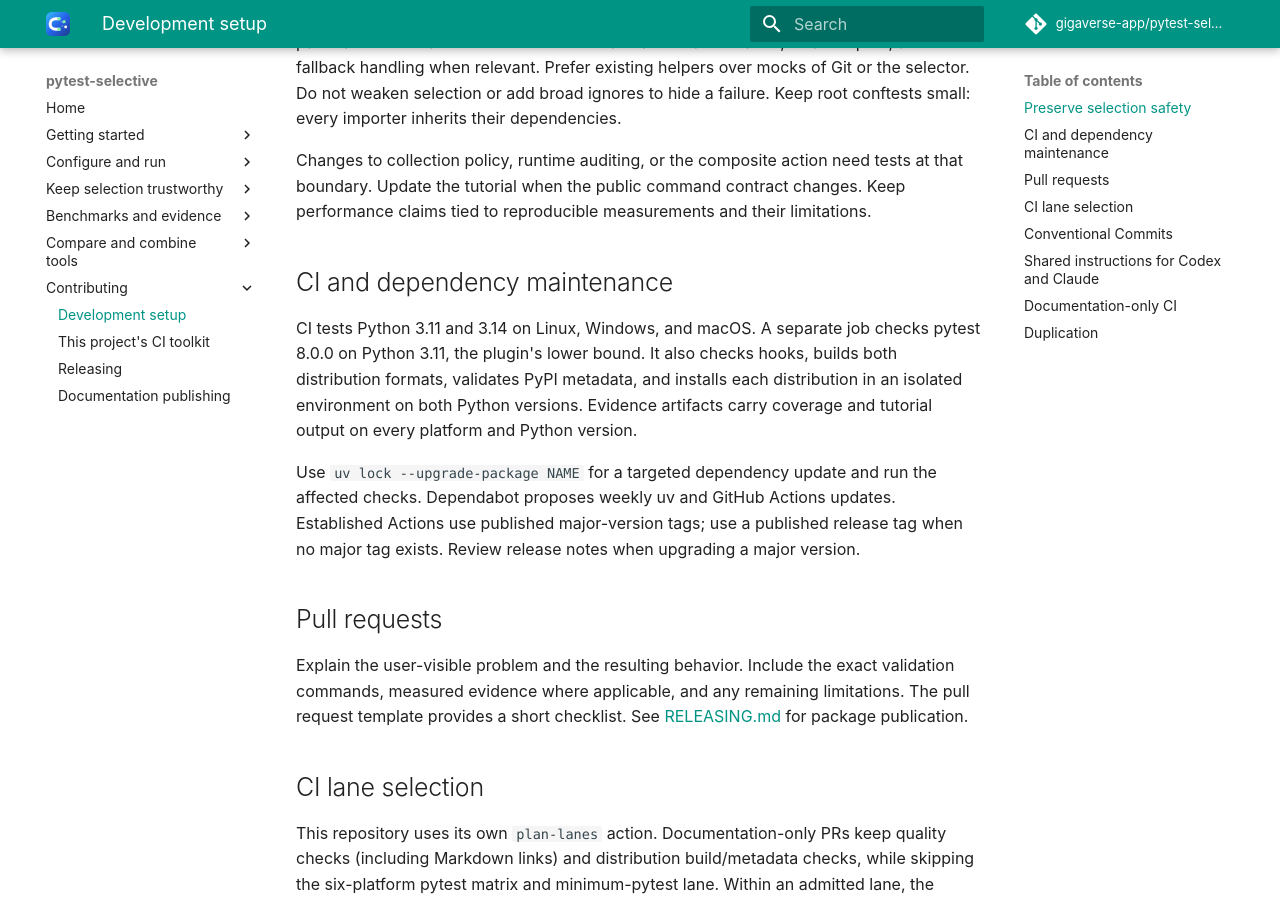
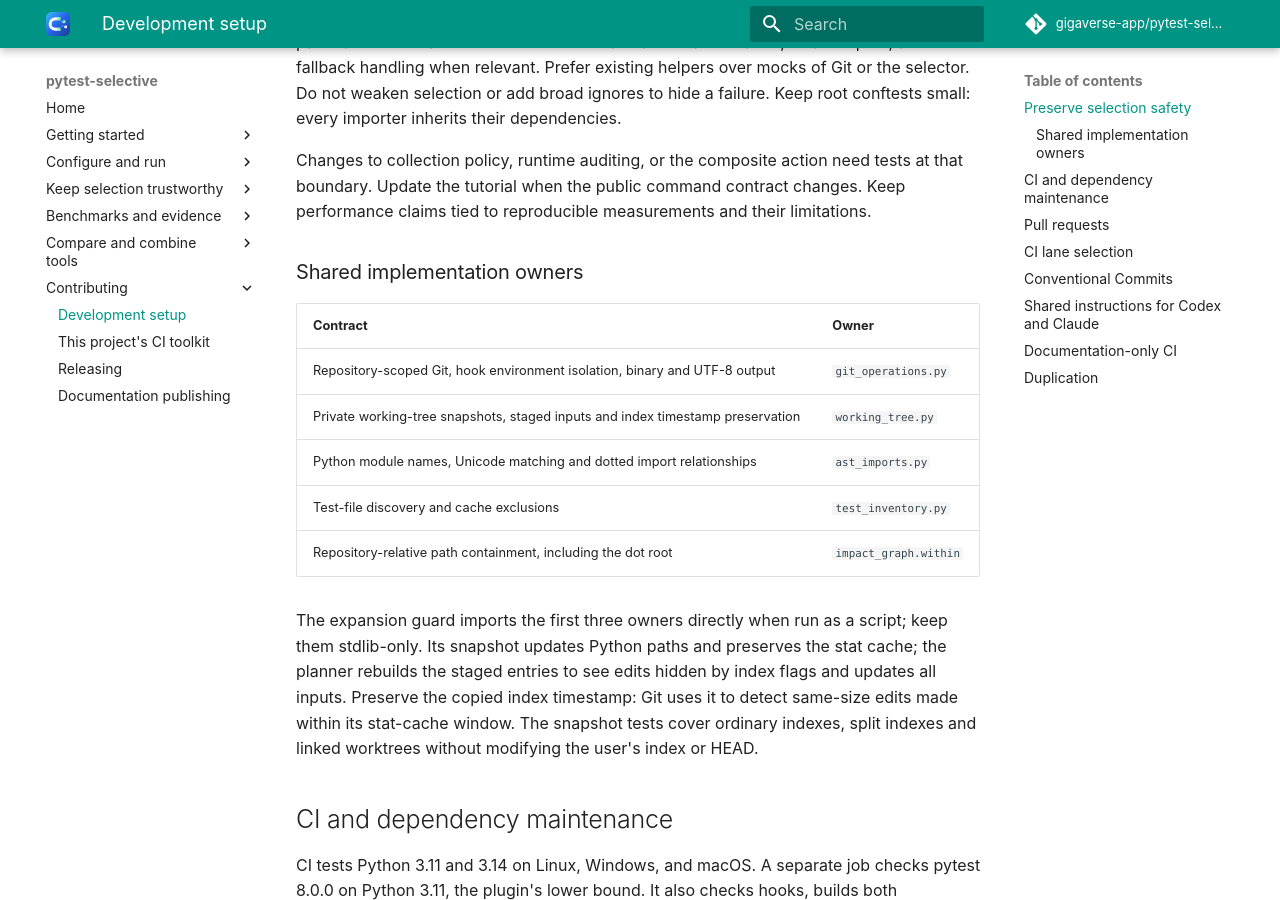
Before and after one commit to gigaverse-app/pytest-selective, an MkDocs documentation site: the page built from CONTRIBUTING.md, in a window 1280 px wide and 900 px high, scrolled down 651 px. Built offline with MkDocs 1.6.1 and Material for MkDocs 9.7.7, drawn with Linux system fonts in a browser that asks for light colours; comment, search, counter and statistics services are not loaded.

Commit message:
fix: preserve caller-specific index policies in shared snapshots

```diff
--- a/CONTRIBUTING.md
+++ b/CONTRIBUTING.md
@@ -31,6 +31,23 @@ failure. Keep root conftests small: every importer inherits their dependencies.
 Changes to collection policy, runtime auditing, or the composite action need tests
 at that boundary. Update the tutorial when the public command contract changes.
 Keep performance claims tied to reproducible measurements and their limitations.
+
+### Shared implementation owners
+
+| Contract | Owner |
+| --- | --- |
+| Repository-scoped Git, hook environment isolation, binary and UTF-8 output | `git_operations.py` |
+| Private working-tree snapshots, staged inputs and index timestamp preservation | `working_tree.py` |
+| Python module names, Unicode matching and dotted import relationships | `ast_imports.py` |
+| Test-file discovery and cache exclusions | `test_inventory.py` |
+| Repository-relative path containment, including the dot root | `impact_graph.within` |
+
+The expansion guard imports the first three owners directly when run as a script;
+keep them stdlib-only. Its snapshot updates Python paths and preserves the stat
+cache; the planner rebuilds the staged entries to see edits hidden by index flags
+and updates all inputs. Preserve the copied index timestamp: Git uses it to detect
+same-size edits made within its stat-cache window. The snapshot tests cover ordinary indexes,
+split indexes and linked worktrees without modifying the user's index or HEAD.
 
 ## CI and dependency maintenance
 
```
Also changed, not shown: docs/configuration.md (+11 -0 lines), docs/local-development.md (+5 -0 lines), 5 other files.
